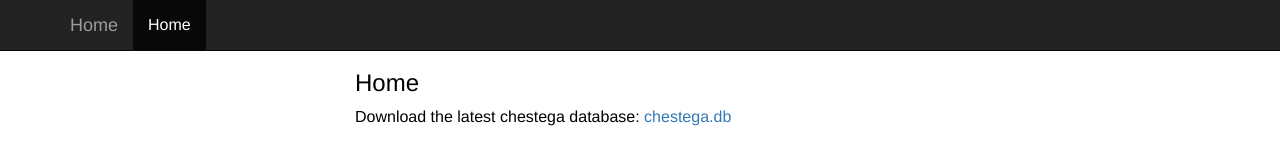
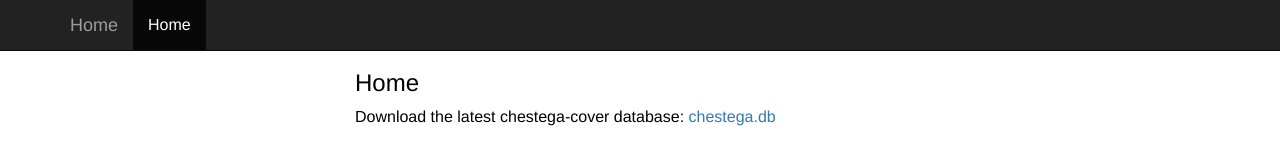
Before and after one commit to joelkarli/joelkarli.github.io, a plain HTML site: page index.html in a window 1280 px wide. Shown: the top 164 px of the page. Drawn offline with Linux system fonts and the light colour scheme.

Commit message:
Change project name

```diff
--- a/index.html
+++ b/index.html
@@ -35,7 +35,7 @@
     <div class="container">
       <h1>Home</h1>
 
-      <p>Download the latest chestega database: <a href="chestega.db" class="uri">chestega.db</a></p>
+      <p>Download the latest chestega-cover database: <a href="chestega.db" class="uri">chestega.db</a></p>
     </div>
 
     <footer></footer>
```
Also changed, not shown: 1 other file.
